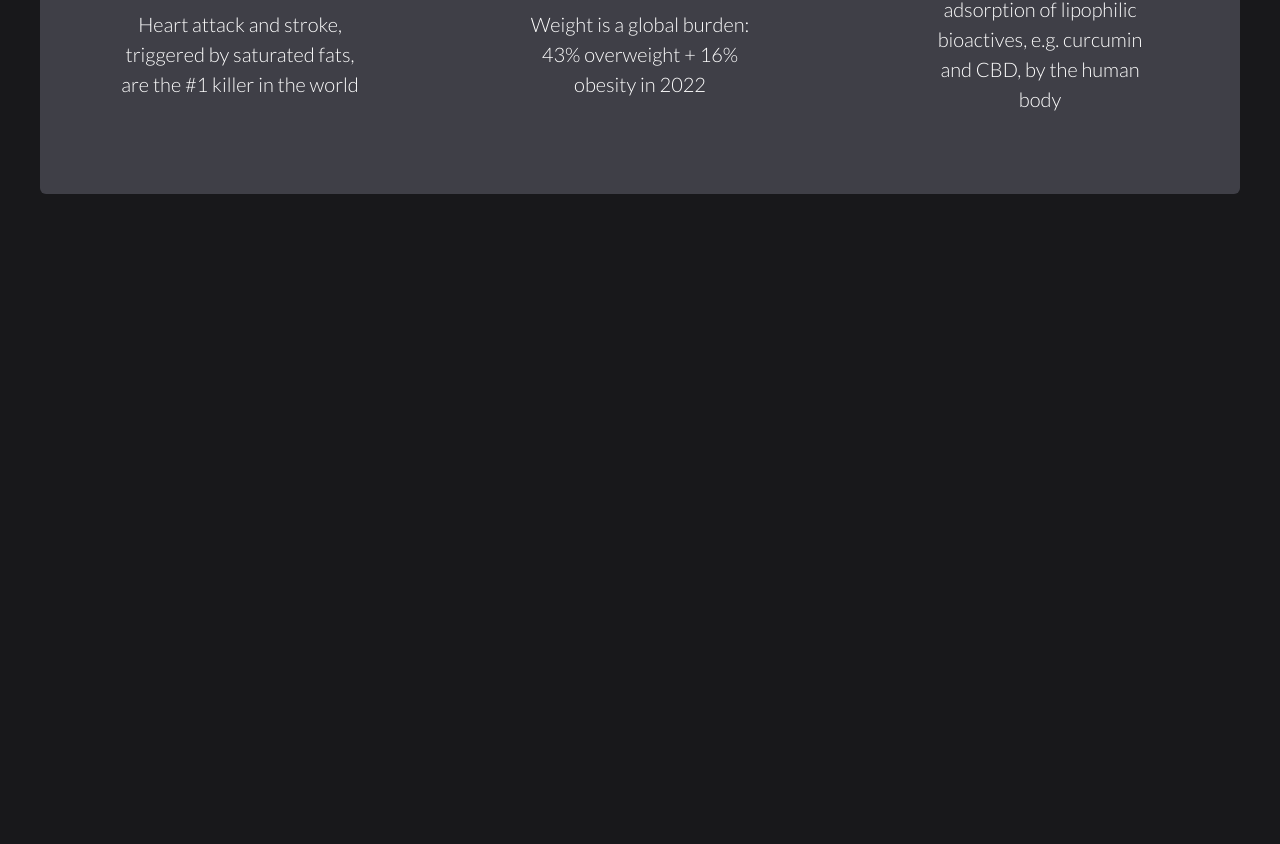
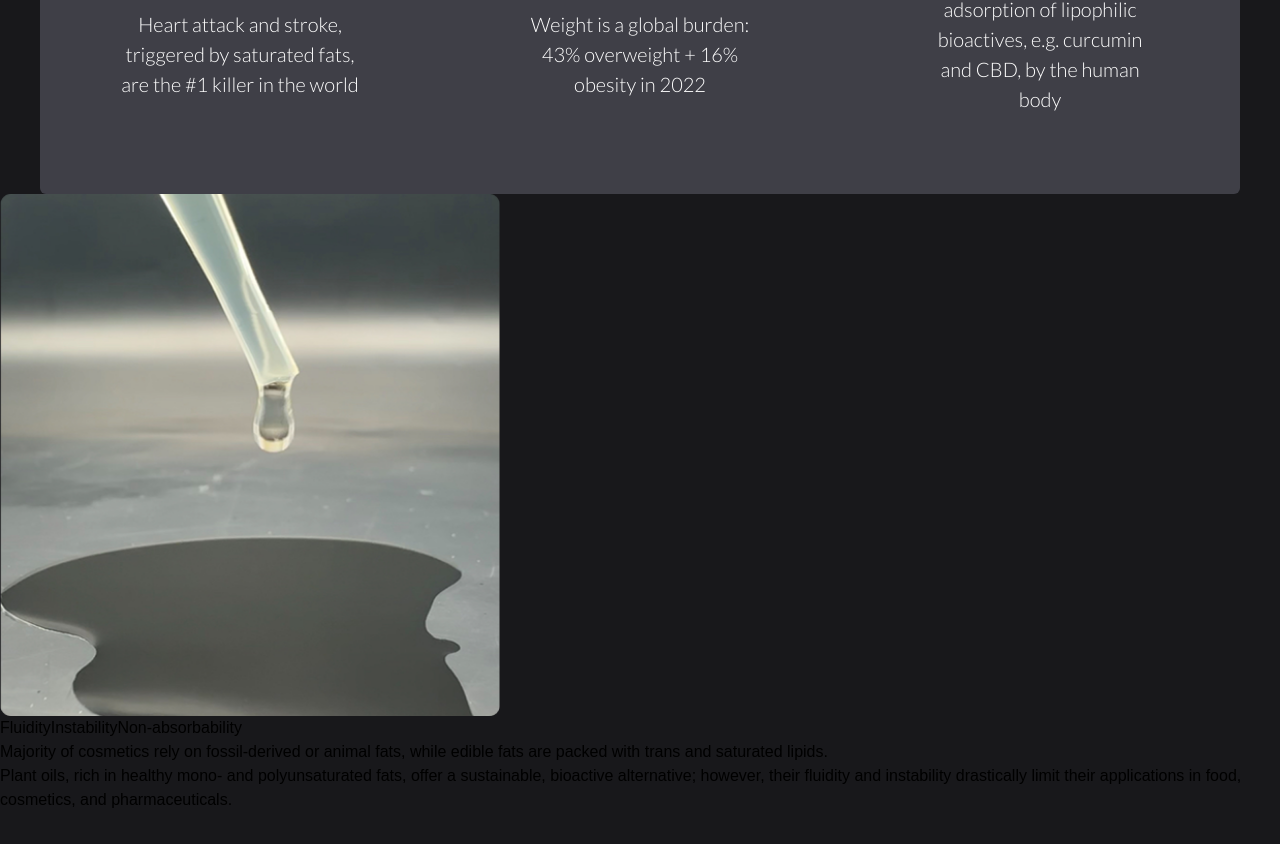
Before and after one commit to MrDrProfessorPatrick/olexir, a Next.js app: page /technology in a window 1280 px wide. Shown: the part 1068-1912 px from the top of the page. Built offline with nearby package versions, Linux system fonts and the light colour scheme.

Commit message:
curvature variable changed

```diff
--- a/src/app/technology/page.js
+++ b/src/app/technology/page.js
@@ -1,3 +1,4 @@
+import Image from "next/image";
 import BgVideo from "@/components/BgVideo";
 import DashedLine from "@/components/DashedLine";
 import { Lato } from "next/font/google";
@@ -81,6 +82,29 @@ export default function Solution() {
           </div>
         </div>
       </div>
+      <div>
+        <div>
+        <Image
+          src="/Leaking.png"
+          width={500}
+          height={500}
+          alt="leaking"
+        />
+        </div>
+        <div>
+          <div>
+            <span>Fluidity</span>
+            <span>Instability</span>
+            <span>Non-absorbability</span>
+          </div>
+          <div>
+            <p>Majority of cosmetics rely on fossil-derived or animal fats, while edible fats are packed with trans and saturated lipids.</p>
+            <p>Plant oils, rich in healthy mono- and polyunsaturated fats, offer a sustainable, bioactive alternative; however, their fluidity and instability drastically limit their applications in food, cosmetics, and pharmaceuticals.</p>
+          </div>
+        </div>
+
+      </div>
+
     </div>
   );
 }
--- a/src/components/DashedLine.js
+++ b/src/components/DashedLine.js
@@ -52,7 +52,7 @@ export default function DashedLine({ fromId, toId }) {
 
       const dx = Math.abs(b.x - a.x);
       const dy = Math.abs(b.y - a.y);
-      const curvature = Math.max(60, dx * 0.45 + dy * 0.1);
+      const curvature = Math.max(60, dx * 0 + dy * 0.9); // curve change here
 
       const cx = (a.x + b.x) / 2;
       const cy = (a.y + b.y) / 2 + (a.y < b.y ? -curvature : curvature);
@@ -110,7 +110,7 @@ export default function DashedLine({ fromId, toId }) {
         strokeDasharray="12 8"
         animate={{ strokeDashoffset: [0, -20] }}
         transition={{
-          duration: 1.5,
+          duration: 1,
           repeat: Infinity,
           ease: "linear",
         }}
```
Also changed, not shown: public/Leaking.png (added).
